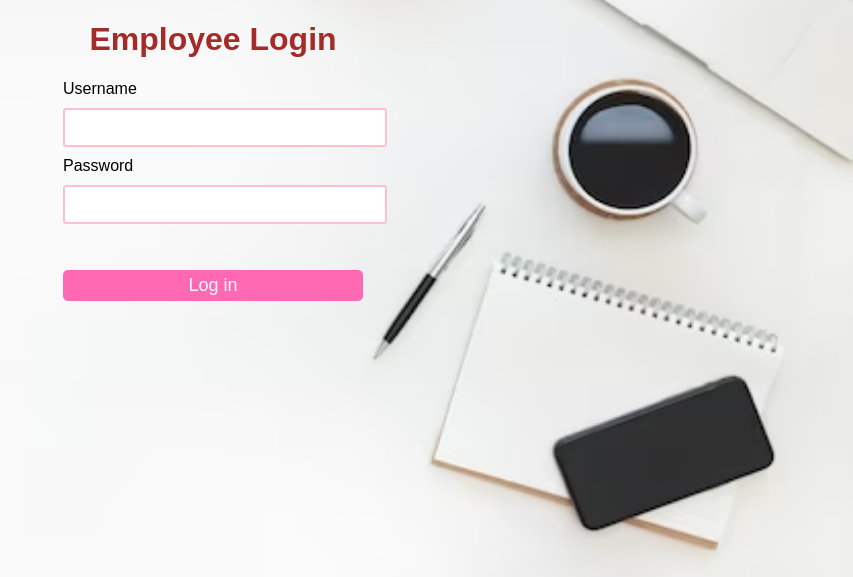
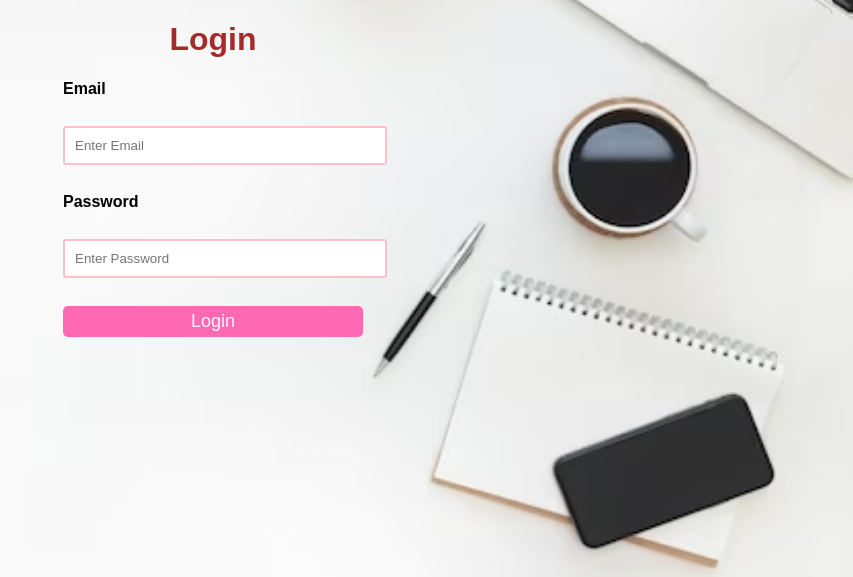
Before and after one commit to SR-Pittu/GDP, a Flask app: page /login in a window 1280 px wide. Shown: the top 577 px of the page, without its empty margins (427-1280 px from the left). Run offline with Flask 3, Linux system fonts and the light colour scheme; some libraries are stand-ins or nearby versions.

Commit message:
login page modified

```diff
--- a/templates/login.html
+++ b/templates/login.html
@@ -54,36 +54,40 @@
       background-color:darkred;
     } */
   </style>
+</head>
+<body>
+  <div class="container">
+    <h1>Login</h1>
+
+    <form method="post" onsubmit="return validateForm()">
+      <label for="email"><b>Email</b></label><br>
+      <input type="text" placeholder="Enter Email" name="email" id="email" required><br><br>
+
+      <label for="password"><b>Password</b></label><br>
+      <input type="password" placeholder="Enter Password" name="password" id="password" required><br><br>
+
+      <button type="submit" class="loginbtn">Login</button>
+
+      <div id="error-message" class="error-message"></div>
+    </form>
+  </div>
+
   <script>
-    function displayIncorrectPasswordPopup() {
-      alert("Incorrect password");
+    function validateForm() {
+      var email = document.getElementById("email").value;
+      var password = document.getElementById("password").value;
+
+      // Replace the following code with your own authentication logic
+      if (email === "example@example.com" && password === "password123") {
+        // Successful login
+        window.location.href = "/dashboard";
+        return false; // Prevent form submission
+      } else {
+        document.getElementById("error-message").innerText =
+          "Invalid email or password";
+        return false;
+      }
     }
   </script>
-  <!-- <link rel ="stylesheet" href="style.css"> -->
-</head>
-<body>
-
-  <!-- {% if error %}
-    <p>{{ error }}</p>
-  {% endif %} -->
-  <form method="POST" action="/login" onsubmit="displayIncorrectPasswordPopup()">
-    <div class="form-group">
-  <!-- <link rel ="stylesheet" href="style.css"> -->
-  <h1>Employee Login</h1>
-
-  <form method="POST" action="/login">
-    <div class="form-group">
-    <label for="username">Username</label>
-    <input type="text" id="username" name="username" required>
-  </div>
-  <div class="form-group">
-    <label for="password">Password</label>
-    <input type="password" id="password" name="password" required>
-  </div>
-    <br>
-    <br>
-    <button type ="submit" >Log in</button>
-    <!-- <a href="/dashboard" class = "button">Log in</a> -->
-  </form>
 </body>
 </html>
```
